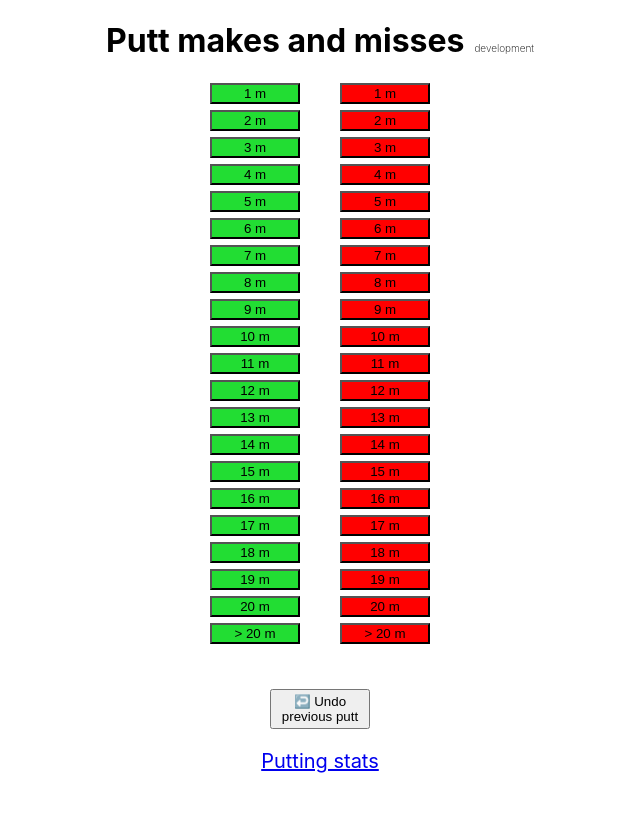
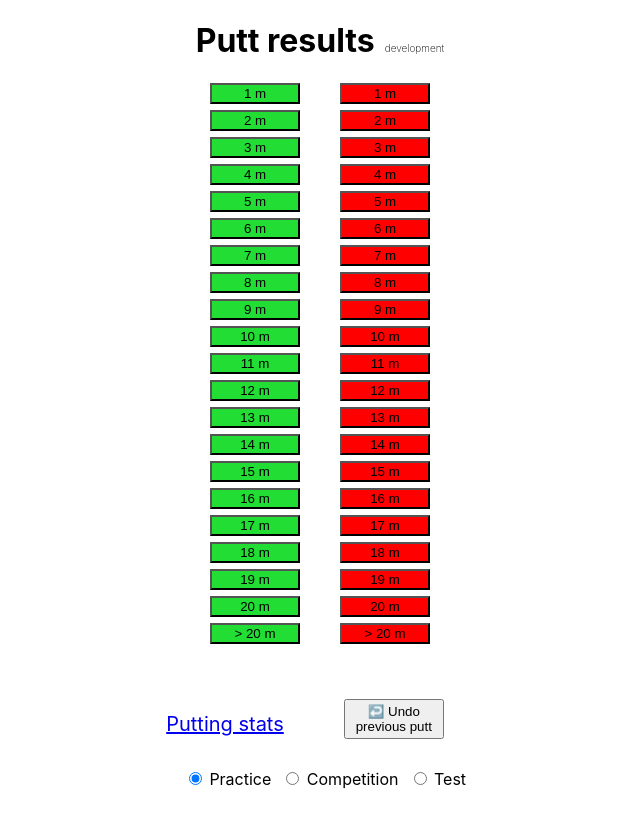
Before and after one commit to ttvalkea/putt-stats-frontend, a React (Create React App) app: page / in a window 1280 px wide. Shown: the whole page, without its empty margins (320-960 px from the left). After the commit the page ends 800 px from the top, so only its background shows below. Built offline with nearby package versions, Linux system fonts and the light colour scheme.

Commit message:
Added putt type selection and saving to localstorage

```diff
--- a/src/App.tsx
+++ b/src/App.tsx
@@ -6,6 +6,7 @@ import "react-toastify/dist/ReactToastify.css";
 import { undoLastPuttResult } from "./database";
 import { apiPuttResult } from "./types";
 import { Link } from "react-router-dom";
+import PuttTypeSelectionComponent from "./components/PuttTypeSelectionComponent";
 
 function App() {
   const buttonComponents: any[] = [];
@@ -28,7 +29,11 @@ function App() {
     buttonComponents.push(<br key={`br-${index}`} />);
   }
 
-  const actionButtonStyle = { width: 100, height: 40, margin: 20 };
+  const actionButtonStyle = {
+    width: 100,
+    height: 40,
+    margin: 30,
+  };
 
   const undoPreviousPutt = async () => {
     const undoResult: apiPuttResult | boolean = await undoLastPuttResult();
@@ -58,7 +63,7 @@ function App() {
     <div className="App">
       <ToastContainer />
       <h1>
-        Putt makes and misses
+        Putt results
         <span style={environmentTextStyle}>{environment}</span>{" "}
       </h1>
       {buttonComponents}
@@ -68,13 +73,20 @@ function App() {
 
       <br />
       <br />
+
+      <Link
+        to="/stats"
+        style={{ paddingBottom: 50, paddingRight: 30, fontSize: 20 }}
+      >
+        Putting stats
+      </Link>
       <button style={actionButtonStyle} key="undo" onClick={undoPreviousPutt}>
         ↩️ Undo previous putt
       </button>
+
       <br />
-      <Link to="/stats" style={{ paddingBottom: "50px", fontSize: "20px" }}>
-        Putting stats
-      </Link>
+
+      <PuttTypeSelectionComponent />
     </div>
   );
 }
--- /dev/null
+++ b/src/components/PuttTypeSelectionComponent.tsx
@@ -0,0 +1,61 @@
+import { useState } from "react";
+import { PuttType } from "../constants";
+import { getPuttTypeFromLocalStorage } from "../utilities";
+
+function PuttTypeSelectionComponent() {
+  const [puttType, setPuttType] = useState(
+    getPuttTypeFromLocalStorage() ?? PuttType.Practice
+  );
+
+  const handlePuttTypeChange = (event: any) => {
+    const valueAsEnum: PuttType = parseInt(event.target.value);
+    // Put the selected value into localstorage for a better (persistent) user experience
+    localStorage.setItem("puttType", valueAsEnum.toString());
+    setPuttType(valueAsEnum);
+  };
+
+  const radioButtonContainerStyle = { paddingLeft: 10 };
+
+  return (
+    <div
+      style={{
+        display: "flex",
+        flexDirection: "row",
+        justifyContent: "center",
+      }}
+    >
+      <div style={radioButtonContainerStyle}>
+        <input
+          type="radio"
+          id="puttTypeRadioButtonPractice"
+          value={PuttType.Practice}
+          checked={puttType === PuttType.Practice}
+          onChange={handlePuttTypeChange}
+        />{" "}
+        <label htmlFor="puttTypeRadioButtonPractice">Practice</label>
+      </div>
+      <div style={radioButtonContainerStyle}>
+        <input
+          type="radio"
+          id="puttTypeRadioButtonCompetition"
+          value={PuttType.Competition}
+          checked={puttType === PuttType.Competition}
+          onChange={handlePuttTypeChange}
+        />{" "}
+        <label htmlFor="puttTypeRadioButtonCompetition">Competition</label>
+      </div>
+      <div style={radioButtonContainerStyle}>
+        <input
+          type="radio"
+          id="puttTypeRadioButtonTest"
+          value={PuttType.Test}
+          checked={puttType === PuttType.Test}
+          onChange={handlePuttTypeChange}
+        />{" "}
+        <label htmlFor="puttTypeRadioButtonTest">Test</label>
+      </div>
+    </div>
+  );
+}
+
+export default PuttTypeSelectionComponent;
--- /dev/null
+++ b/src/utilities.ts
@@ -0,0 +1,11 @@
+import { PuttType } from "./constants";
+
+export const getPuttTypeFromLocalStorage = (): PuttType | undefined => {
+  const puttTypeFromLocalStorage = localStorage.getItem("puttType");
+  if (puttTypeFromLocalStorage) {
+    // Maybe add a check for the parsed int to match the existing enums?
+    const puttTypeAsEnum = parseInt(puttTypeFromLocalStorage);
+    return puttTypeAsEnum;
+  }
+  return undefined;
+};
```
